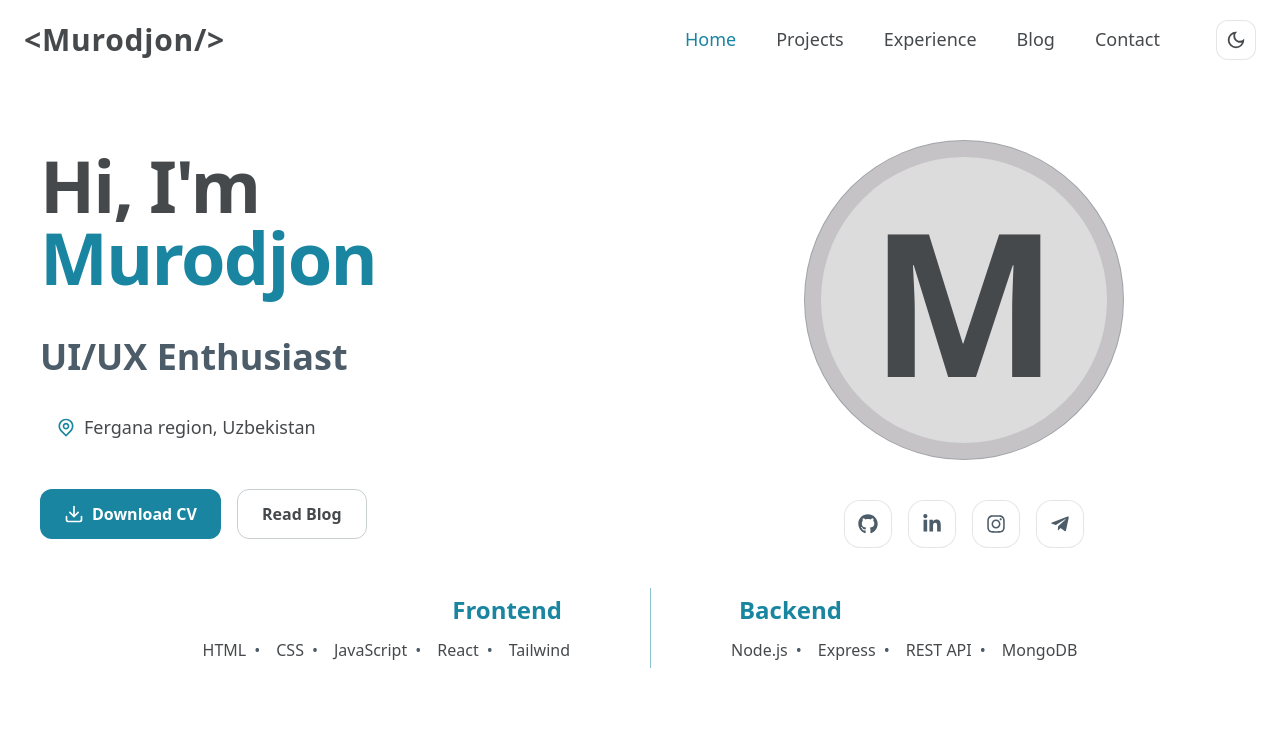
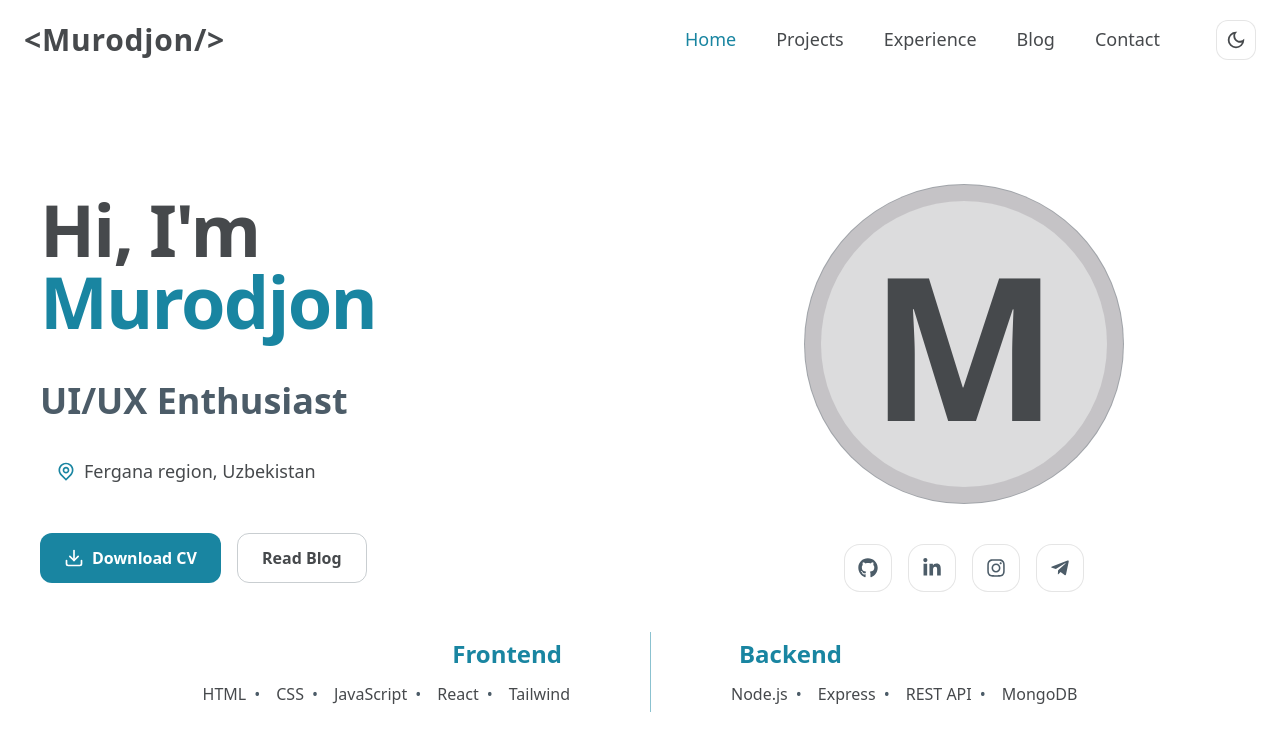
Before and after one commit to MurodjonHatamov/Portfolio, a React (Vite) app: page / in a window 1280 px wide. Shown: the top 742 px of the page. Built offline with nearby package versions, Linux system fonts and the light colour scheme.

Commit message:
yangilandi

```diff
--- a/src/pages/Home.jsx
+++ b/src/pages/Home.jsx
@@ -51,7 +51,7 @@ function Home() {
   return (
     <section
       id="home"
-      className="pb-[100px] lg:pb-[0]  min-h-screen flex items-center justify-center px-4 sm:px-6 lg:px-8 pt-2 pb-16 relative overflow-hidden"
+      className="pb-[100px] lg:pb-[0]  min-h-screen flex items-center justify-center px-4 sm:px-6 lg:px-8 pt-24 pb-16 relative overflow-hidden"
     >
       {/* Background Accents */}
       <div className="absolute inset-0 -z-10 overflow-hidden hidden dark:flex">
```
